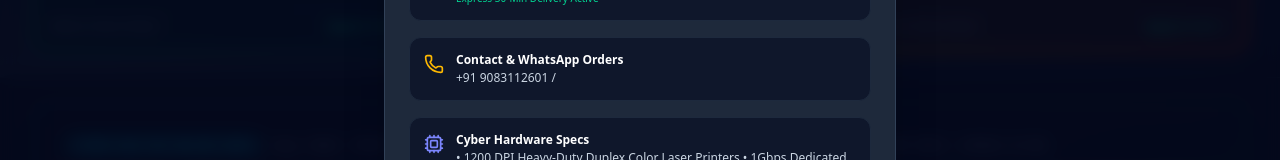
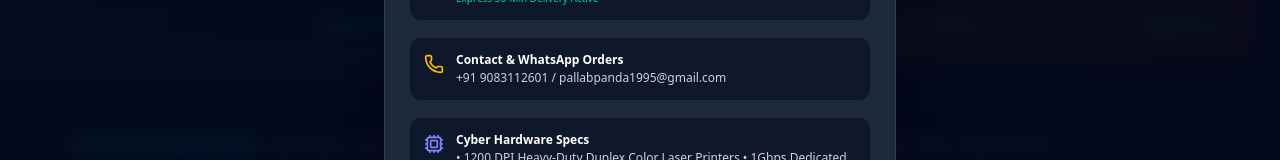
Before and after one commit to sukhendupandit-lab/cyber-hub-grocery-superstore, a React (Vite) app: page / in a window 1280 px wide. Both pictures are taken after a click on the button "Location & Contact". Shown: the part 387-547 px from the top of the page. Built offline with nearby package versions, Linux system fonts and the light colour scheme; no server answers.

Commit message:
Update StoreInfoModal.tsx

```diff
--- a/src/components/StoreInfoModal.tsx
+++ b/src/components/StoreInfoModal.tsx
@@ -55,7 +55,7 @@ export const StoreInfoModal: React.FC<StoreInfoModalProps> = ({
             <Phone className="w-5 h-5 text-amber-400 shrink-0 mt-0.5" />
             <div>
               <div className="font-bold text-white">Contact & WhatsApp Orders</div>
-              <p className="text-slate-300 mt-0.5">+91 9083112601 / </p>
+              <p className="text-slate-300 mt-0.5">+91 9083112601 / pallabpanda1995@gmail.com</p>
             </div>
           </div>
 
```
